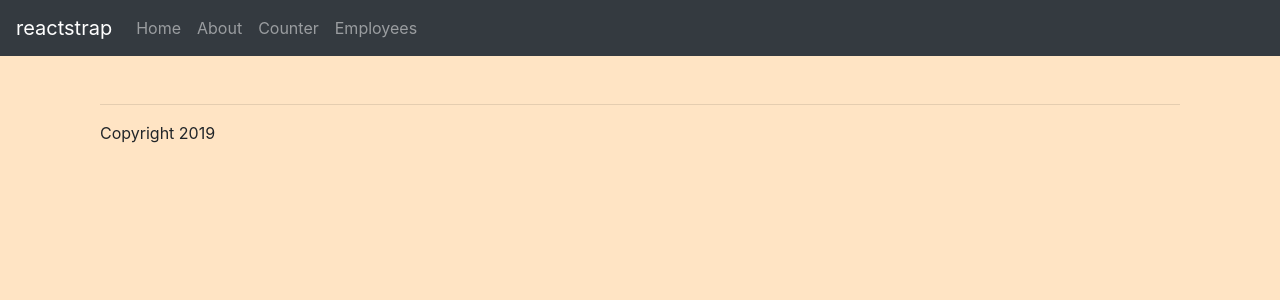
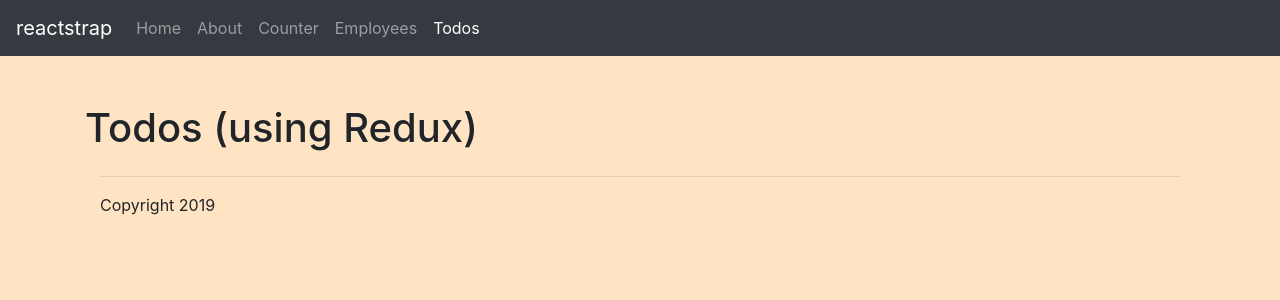
Before and after one commit to simmi9/advanced_react_redux, a React (Create React App) app: page /todos in a window 1280 px wide. Shown: the top 300 px of the page. Built offline with nearby package versions, Linux system fonts and the light colour scheme.

Commit message:
created todos using react-redux

```diff
--- a/package.json
+++ b/package.json
@@ -8,9 +8,12 @@
     "react": "^16.8.6",
     "react-dom": "^16.8.6",
     "react-icons": "^3.7.0",
+    "react-redux": "^7.1.0",
     "react-router-dom": "^5.0.1",
     "react-scripts": "3.0.1",
-    "reactstrap": "^8.0.1"
+    "reactstrap": "^8.0.1",
+    "redux": "^4.0.4",
+    "redux-devtools-extension": "^2.13.8"
   },
   "proxy": "http://localhost:3001/",
   "scripts": {
--- a/src/App.jsx
+++ b/src/App.jsx
@@ -8,6 +8,7 @@ import Menu from './Menu';
 import Footer from './Footer';
 import Employees from './employees/Employees';
 import EmployeeDetails from './employee-details/Employee-Details';
+import Todos from './todos/Todos';
 import { BrowserRouter, Switch, Route } from 'react-router-dom';
 
 export default class App extends React.Component {
@@ -24,6 +25,7 @@ export default class App extends React.Component {
                             <Route path="/employees" component={Employees} />
                             <Route exact path="/employee" component={EmployeeDetails} />
                             <Route path='/employee/:id' component={EmployeeDetails} />
+                            <Route path='/todos' component={Todos} />
                         </Switch>
                         <Footer></Footer>
                     </Container>
--- a/src/Menu.jsx
+++ b/src/Menu.jsx
@@ -44,6 +44,9 @@ export default class Menu extends React.Component {
               <NavItem>
                 <NavLink tag={RRNavLink} to="/employees">Employees</NavLink>
               </NavItem>
+              <NavItem>
+                <NavLink tag={RRNavLink} to="/todos">Todos</NavLink>
+              </NavItem>
             </Nav>
           </Collapse>
         </Navbar>
--- /dev/null
+++ b/src/todos/Todos.jsx
@@ -0,0 +1,33 @@
+import React, { Component } from 'react';
+import { Provider } from 'react-redux';
+import { createStore } from 'redux';
+import rootReducer from './reducers/index';
+import { devToolsEnhancer } from 'redux-devtools-extension';
+
+
+const initState = [{
+    id: 1,
+    text: "Buy milk",
+    completed: false
+  }, {
+    id: 2,
+    text: "Walk the dog",
+    completed: false
+  }, {
+    id: 3,
+    text: "Learn React",
+    completed: false
+  }];
+
+  export default class Todos extends Component {
+
+    store = createStore(rootReducer,
+                       {todos: initState},
+                       devToolsEnhancer());
+
+     render = () => <Provider store={this.store}>
+                        <div >
+                            <h1>Todos (using Redux)</h1>
+                        </div>
+                    </Provider>
+    }
--- /dev/null
+++ b/src/todos/reducers/index.jsx
@@ -0,0 +1,6 @@
+import { combineReducers } from 'redux';
+import todos from './todos';
+
+export default  combineReducers({
+  todos,
+});
--- /dev/null
+++ b/src/todos/reducers/todos.jsx
@@ -0,0 +1,7 @@
+let nextTodoId = 4;
+
+export default function todos(state = [], action) {
+    switch (action.type) {
+        default: return state;
+    }
+}
```
Also changed, not shown: 1 other file (tests, documents, lock files or other folders).
